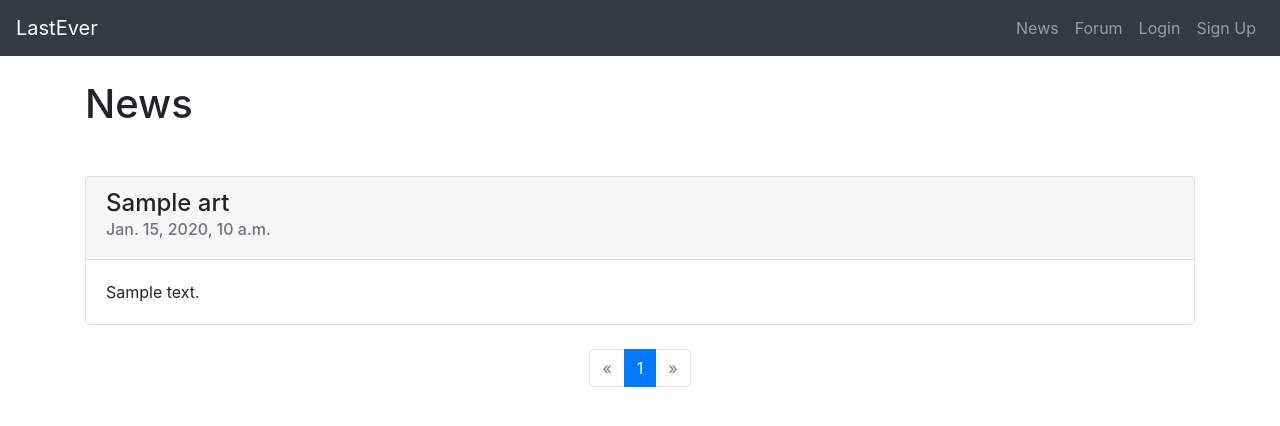
After one commit to cloneofghosts/soccersite, a Django app: template lastever/templates/lastever/news.html in a window 1280 px wide. The commit adds this page. Shown: the top 426 px of the page. Run offline with Django 3.2, Linux system fonts and the light colour scheme; the template is opened without the code that fills it: most values are stand-ins (such as "Sample title", 1, 10 or a date in 2020); some libraries are stand-ins or nearby versions.

Commit message:
Add News page and Fixed #1
- Changed homepage to show 10 most recent articles
- Added AutoSlug to fix #1
- Added Paginated News Page

```diff
--- a/apps.txt
+++ b/apps.txt
@@ -23,3 +23,4 @@ requests-oauthlib
 sqlparse
 urllib3
 django-recaptcha
+django-autoslug
--- a/lastever/templates/lastever/base.html
+++ b/lastever/templates/lastever/base.html
@@ -10,6 +10,9 @@
   <div class="collapse navbar-collapse" id="navbarSupportedContent">
     <ul class="navbar-nav ml-auto">
       <li class="nav-item">
+        <a class="nav-link" href="/news">News</a>
+      </li>
+      <li class="nav-item">
         <a class="nav-link" href="/forum">Forum</a>
       </li>
       {% if user.is_authenticated %}
@@ -20,14 +23,12 @@
         <div class="dropdown-menu dropdown-menu-right" aria-labelledby="navbarDropdown">
           <a class="dropdown-item" href="{% url 'account_email' %}">Change Email</a>
           <div class="dropdown-divider"></div>
+          {% if user.is_staff %}
+            <a class="dropdown-item" href="/admin">Admin</a>
+          {% endif %}
           <a class="dropdown-item" href="{% url 'account_logout' %}">Sign Out</a>
         </div>
       </li>
-      {% if user.is_superuser %}
-        <li class="nav-item">
-          <a class="nav-link" href="/admin">Admin</a>
-        </li>
-      {% endif %}
       {% else %}
         <li class="nav-item">
           <a class="nav-link" href="{% url 'account_login' %}">Login</a>
--- a/lastever/templates/lastever/home.html
+++ b/lastever/templates/lastever/home.html
@@ -32,6 +32,9 @@
           </div>
         {% endfor %}
       </div>
+      <a class="btn btn-secondary d-flex justify-content-center mb-3" href="/news" role="button">View All News</a>
   </div>
 </div>
+
+
 {% endblock %}
--- /dev/null
+++ b/lastever/templates/lastever/news.html
@@ -0,0 +1,77 @@
+{% extends "lastever/base.html" %}
+
+{% block head_title %}News{% endblock %}
+
+{% block content %}
+<div class="main-cover">
+  <div class="cards-container container">
+    <h1 class="my-4">
+      News
+    </h1>
+    <div class="row">
+    {% for art in articles %}
+      <div class="col-lg-12 mb-4 mt-4">
+          <div class="card h-100">
+            <div class="card-header">
+              <h4>{{ art.title }}</h4>
+              <h6 class="card-subtitle mb-2 text-muted">{{ art.posted }}</h6>
+            </div>
+            <div class="card-body">
+                {{ art.text|safe }}
+            </div>
+          </div>
+        </div>
+      {% endfor %}
+    </div>
+    <nav aria-label="Page navigation">
+      <ul class="pagination justify-content-center">
+        {% if articles.has_previous %}
+        <li class="page-item">
+          <a class="page-link" href="?page={{ articles.previous_page_number }}" aria-label="Previous">
+            <span aria-hidden="true">&laquo;</span>
+            <span class="sr-only">Previous</span>
+          </a>
+        </li>
+        {% else %}
+        <li class="page-item disabled">
+          <a class="page-link" href="#" aria-label="Previous">
+            <span aria-hidden="true">&laquo;</span>
+            <span class="sr-only">Previous</span>
+          </a>
+        </li>
+        {% endif %}
+        {% for num in articles.paginator.page_range %}
+          {% ifequal num articles.number %}
+            <li class="active page-item"><a class="page-link" href="#">{{ num }}<span class="sr-only">(current)</span></a></li>
+          {% else %}
+            {% if num == 1 %}
+              <li class="page-item"><a class="page-link" href="/news">{{ num }}</a></li>
+            {% else %}
+              {% if num|add:"-3" <= articles.number and articles.number <= num|add:"3" %}
+                <li class="page-item"><a class="page-link" href="?page={{ num }}">{{ num }}</a></li>
+              {% elif num == articles.paginator.num_pages %}
+                <li class="page-item"><a class="page-link" href="?page={{ num }}">{{ num }}</a></li>
+              {% endif %}
+            {% endif %}
+          {% endifequal %}
+        {% endfor %}
+        {% if articles.has_next %}
+        <li class="page-item">
+          <a class="page-link" href="?page={{ articles.next_page_number }}" aria-label="Next">
+            <span aria-hidden="true">&raquo;</span>
+            <span class="sr-only">Next</span>
+          </a>
+        </li>
+        {% else %}
+        <li class="page-item disabled">
+          <a class="page-link disabled" href="#" aria-label="Next">
+            <span aria-hidden="true">&raquo;</span>
+            <span class="sr-only">Previous</span>
+          </a>
+        </li>
+        {% endif %}
+      </ul>
+    </nav>
+  </div>
+</div>
+{% endblock %}
--- a/lastever/urls.py
+++ b/lastever/urls.py
@@ -4,4 +4,5 @@ from . import views
 
 urlpatterns = [
     path('', views.index, name='index'),
+    path('news', views.news, name='news'),
 ]
--- a/soccersite/settings.py
+++ b/soccersite/settings.py
@@ -158,9 +158,9 @@ TINYMCE_DEFAULT_CONFIG = {
     'selector': 'textarea',
     'theme': 'modern',
     'plugins': 'link image preview codesample contextmenu table code advlist textcolor colorpicker autolink spellchecker wordcount '
-                'searchreplace paste media insertdatetime hr',
-    'toolbar1': 'formatselect forecolor | bold italic underline | alignleft aligncenter alignright alignjustify '
-               '| bullist numlist | outdent indent | insertdatetime table hr | link image media | codesample | preview code | spellchecker searchreplace paste',
+                'searchreplace paste media insertdatetime hr lists',
+    'toolbar1': 'formatselect forecolor | bold italic underline | bullist numlist | alignleft aligncenter alignright alignjustify '
+               '| outdent indent | insertdatetime table hr | link image media | codesample | preview code | spellchecker searchreplace paste',
     'contextmenu': 'formats | link image | spellchecker',
     'menubar': False,
     'inline': False,
```
Also changed, not shown: lastever/models.py (+5 -18 lines), lastever/templates/account/base.html (+6 -5 lines), lastever/views.py (+13 -1 lines), templates/board_base.html (+6 -5 lines), db.sqlite3.
